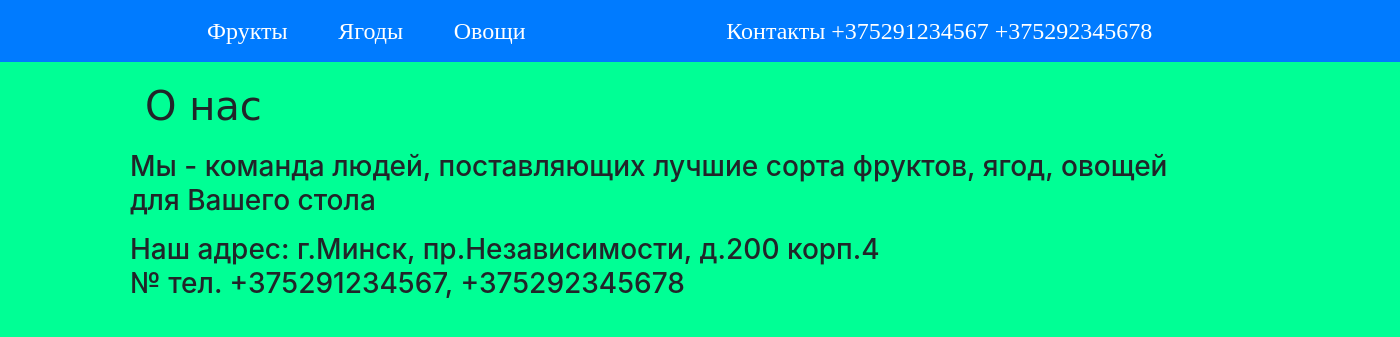
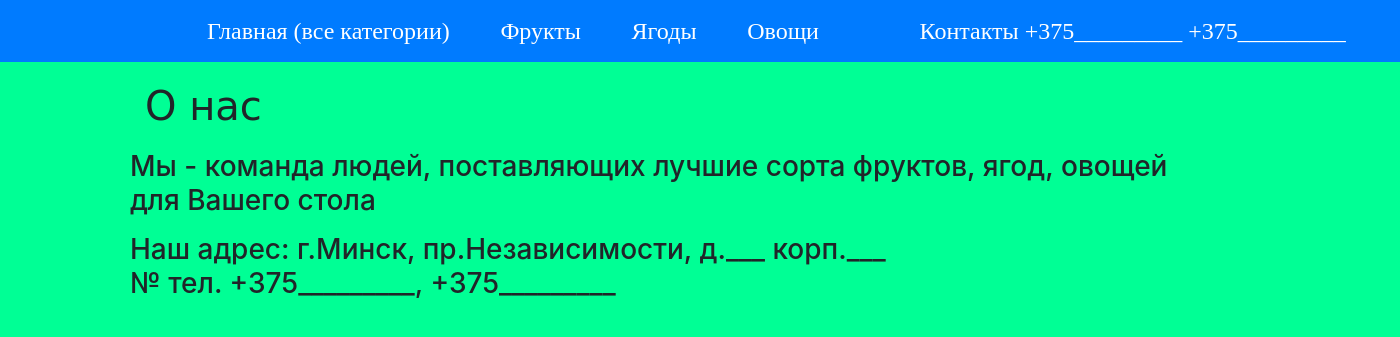
Before and after one commit to Pavel-MRB/Fruit_shop, a Django app: template newshop/shop/templates/about_us.html in a window 1400 px wide. Shown: the top 337 px of the page. Run offline with Django 4.2, Linux system fonts and the light colour scheme; the template is opened without the code that fills it, so the values that code supplies are empty; some libraries are stand-ins or nearby versions.

Commit message:
My_commit_3

```diff
--- a/newshop/shop/templates/about_us.html
+++ b/newshop/shop/templates/about_us.html
@@ -14,8 +14,8 @@
 <body>
 <h3>Мы - команда людей, поставляющих лучшие сорта фруктов, ягод, овощей<br> для Вашего стола
 <p></p>
-Наш адрес: г.Минск, пр.Независимости, д.200 корп.4<br>
-№ тел. +375291234567, +375292345678</h3>
+Наш адрес: г.Минск, пр.Независимости, д.___ корп.___<br>
+№ тел. +375_________, +375_________</h3>
 </body>
 </div>
 {% endblock %}
--- a/newshop/templates/base.html
+++ b/newshop/templates/base.html
@@ -4,10 +4,11 @@
 <nav class="navbar navbar-expand-lg navbar-dark bg-primary">
     <div class="container-fluid">
         <div class="navbar-brand" >
+            <a style="margin-right: 45px;color: white" href="/">Главная (все категории)</a>
             <a style="margin-right: 45px;color: white" href="{% url 'item_index' %}?category=1">Фрукты</a>
             <a style="margin-right: 45px;color: white" href="{% url 'item_index' %}?category=2">Ягоды</a>
-            <a style="margin-right: 195px;color: white" href="{% url 'item_index' %}?category=3">Овощи</a>
-            <a style="margin-right: 45px;color: white" href="{% url 'about_us' %}?category=4">Контакты +375291234567 +375292345678</a>
+            <a style="margin-right: 95px;color: white" href="{% url 'item_index' %}?category=3">Овощи</a>
+            <a style="margin-right: 45px;color: white" href="{% url 'about_us' %}?category=4">Контакты +375_________ +375_________</a>
         </div>
 
 
```
Also changed, not shown: newshop/db.sqlite3, newshop/img/cabbage_white3.png (added), newshop/img/cabbage_white_OqsRaYT.png (added), newshop/img/carrot3.png (added), newshop/img/carrot_7fmi2rk.png (added), newshop/img/potato_02.png (added), newshop/shop2/migrations/0002_alter_item2_options.py (added), 4 other files.
